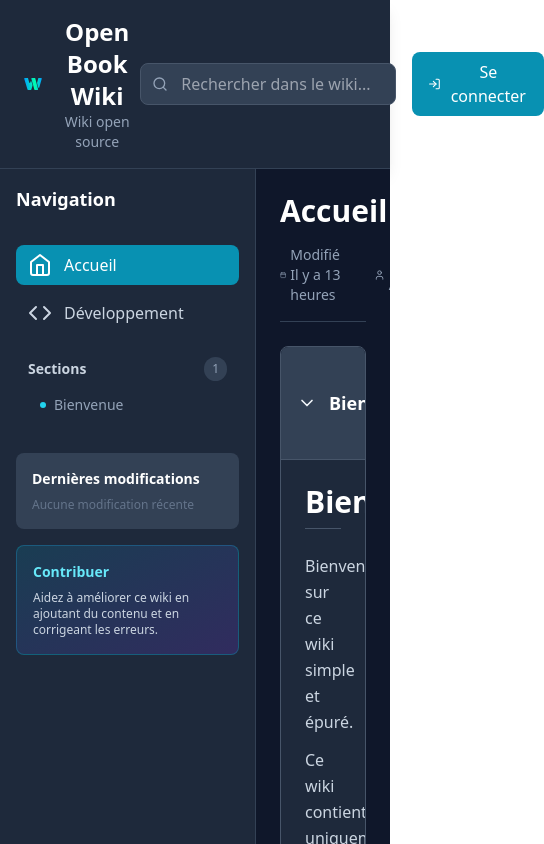
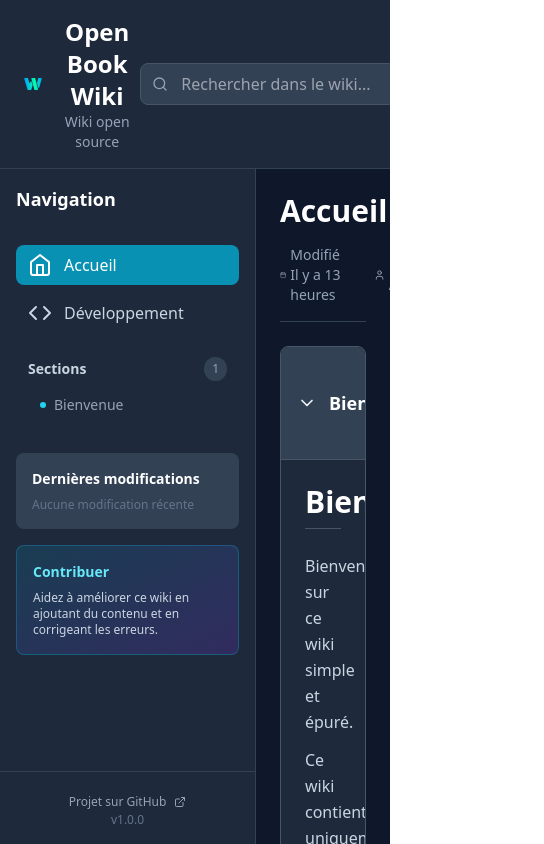
Before and after one commit to NoaSecond/Open-Book-Wiki, a React (Vite) app: page / in a window 390 px wide. Shown: the top 844 px of the page, 544 px wide, since content can reach past the window. Built offline with nearby package versions, Linux system fonts and the light colour scheme.

Commit message:
:lipstick: Adjust layout styles for App and Sidebar components to improve responsiveness

```diff
--- a/src/App.tsx
+++ b/src/App.tsx
@@ -44,13 +44,13 @@ const AppContent: React.FC = () => {
   }, []);
 
   return (
-    <div className={`min-h-screen transition-colors duration-300 ${
+    <div className={`h-screen flex flex-col overflow-hidden transition-colors duration-300 ${
       isDarkMode
         ? 'dark bg-slate-900 text-slate-100'
         : 'light bg-gray-50 text-gray-900'
     }`}>
       <Header />
-      <div className="flex">
+      <div className="flex flex-1 min-h-0">
         <Sidebar />
         <MainContent />
       </div>
--- a/src/components/Sidebar.tsx
+++ b/src/components/Sidebar.tsx
@@ -148,7 +148,7 @@ export const Sidebar: React.FC = () => {
   };
 
   return (
-    <aside className={`w-64 h-screen flex flex-col border-r transition-colors duration-300 ${
+    <aside className={`w-64 h-full flex flex-col border-r transition-colors duration-300 ${
       isDarkMode
         ? 'bg-slate-800 border-slate-700'
         : 'bg-white border-gray-200'
```
